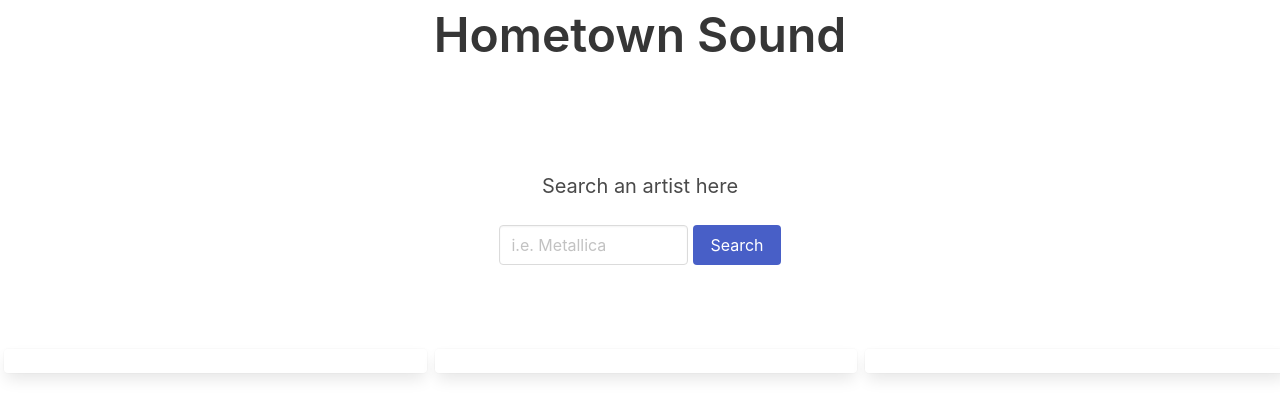
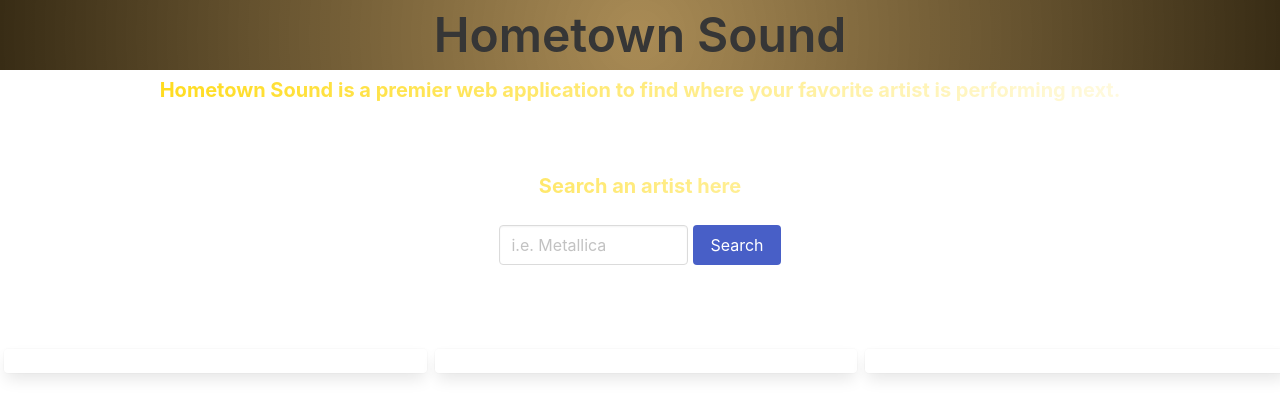
Before and after one commit to CML120/WWWW-Project-1, a plain HTML site: page index.html in a window 1280 px wide. Drawn offline with nearby package versions, Linux system fonts and the light colour scheme.

Commit message:
added more to css file

```diff
--- a/assets/css/style.css
+++ b/assets/css/style.css
@@ -1,6 +1,5 @@
 html {
-    background: url(../images/audience-1853662__480.jpg) no-repeat center center
-      fixed;
+    background: url(../images/audience-1853662__480.jpg) no-repeat center center fixed;
     -webkit-background-size: cover;
     -moz-background-size: cover;
     -o-background-size: cover;
@@ -11,6 +10,7 @@ html {
     height: 300px;
     width: 300px;
 }
+
 .ui-autocomplete {
     color: purple;
     border-color: black;
@@ -24,7 +24,7 @@ html {
     display: inline-flex;
 }
 
-  li + li {
+li+li {
     margin-left: 15px;
 }
 
@@ -65,3 +65,21 @@ html {
         display: block;
     }
 }
+
+#keyword-search,
+#search-results,
+#info {
+    font-weight: bold;
+    color: transparent;
+    -webkit-text-fill-color: transparent;
+    background: linear-gradient(to right, gold, white);
+    -webkit-background-clip: text;
+    background-clip: text;
+}
+
+header {
+    background: rgb(142, 102, 30);
+    background: radial-gradient(circle,
+            rgba(142, 102, 30, 0.753968253968254) 0%,
+            rgba(56, 44, 21, 1) 100%);
+}
```
Lines whose indentation alone changed are shown as unchanged.
